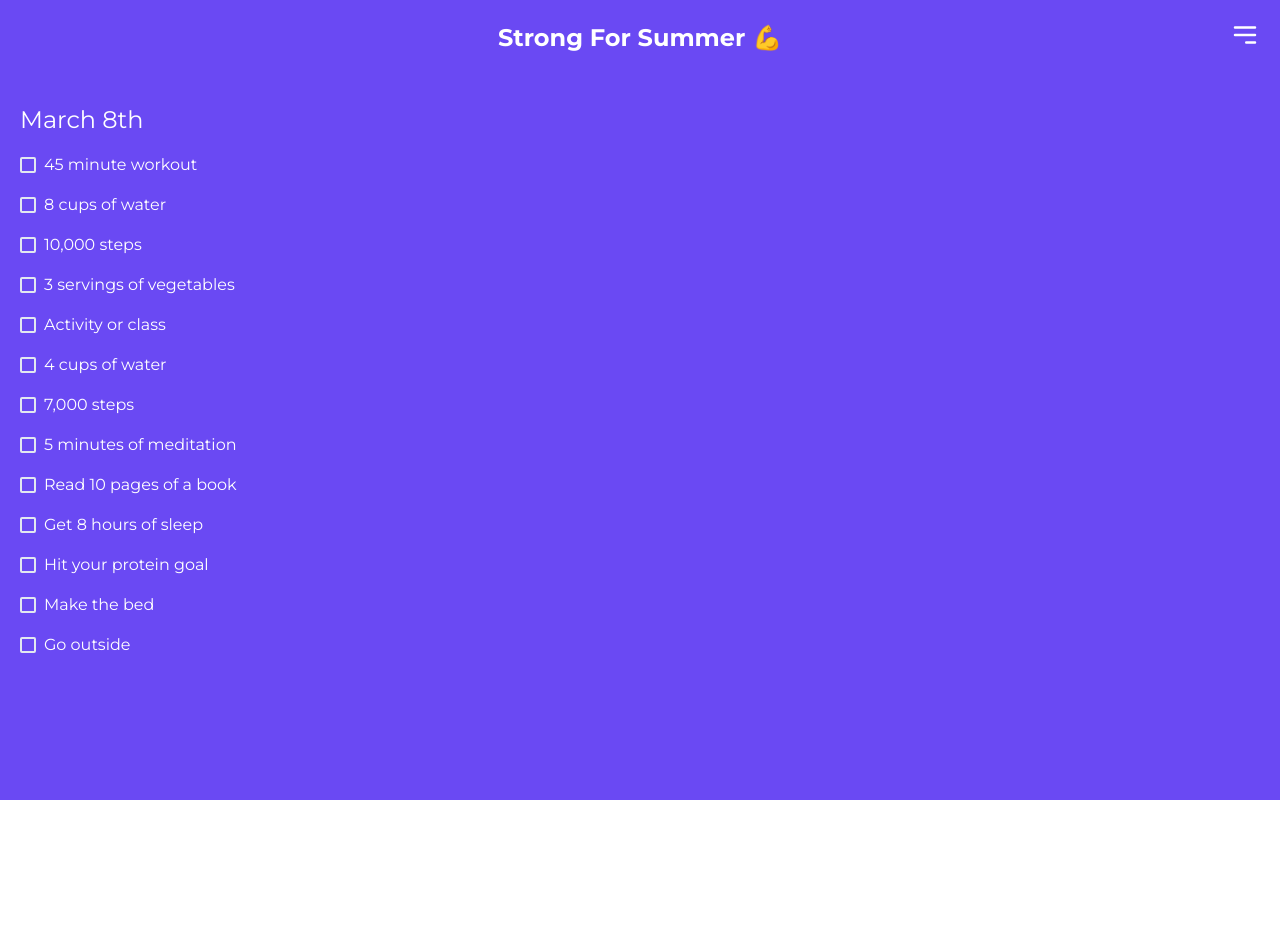
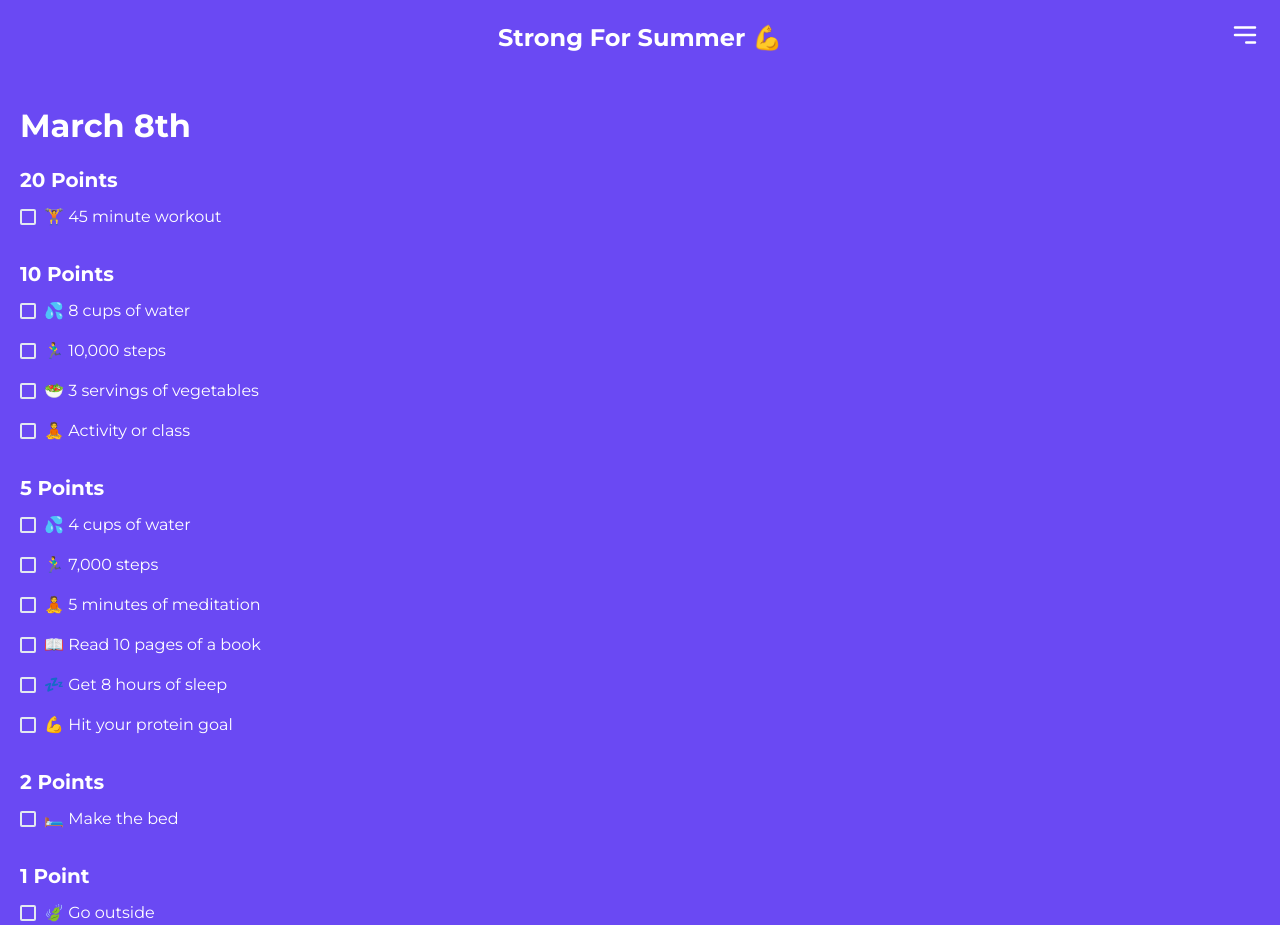
Before and after one commit to colbygarland/strong-for-summer, a Next.js app: page / in a window 1280 px wide. Before the commit the page ends 800 px from the top, so only its background shows below. Built offline with nearby package versions, Linux system fonts and the light colour scheme; no server answers; the database is empty; sample sign-in values are in the browser's storage.

Commit message:
fix stuff

```diff
--- a/next.config.js
+++ b/next.config.js
@@ -3,4 +3,8 @@ module.exports = {
     ignoreDuringBuilds: true,
   },
   optimizeFonts: false,
+  compiler: {
+    // Enables the styled-components SWC transform
+    styledComponents: true,
+  },
 };
--- a/pages/index.tsx
+++ b/pages/index.tsx
@@ -15,8 +15,19 @@ const Page = styled.div`
 `;
 
 const H2 = styled.h2`
-  font-size: 24px;
+  font-size: 32px;
   margin-bottom: 15px;
+  font-weight: 700;
+`;
+
+const H3 = styled.h3`
+  font-size: 20px;
+  margin-bottom: 10px;
+  font-weight: 700;
+`;
+
+const Group = styled.div`
+  margin-bottom: 30px;
 `;
 
 function Activity({ children }: { children: string }) {
@@ -48,19 +59,32 @@ export default function Home() {
     <Page>
       <Header pageTitle="Strong For Summer 💪" />
       <H2>March 8th</H2>
-      <Activity>45 minute workout</Activity>
-      <Activity>8 cups of water</Activity>
-      <Activity>10,000 steps</Activity>
-      <Activity>3 servings of vegetables</Activity>
-      <Activity>Activity or class</Activity>
-      <Activity>4 cups of water</Activity>
-      <Activity>7,000 steps</Activity>
-      <Activity>5 minutes of meditation</Activity>
-      <Activity>Read 10 pages of a book</Activity>
-      <Activity>Get 8 hours of sleep</Activity>
-      <Activity>Hit your protein goal</Activity>
-      <Activity>Make the bed</Activity>
-      <Activity>Go outside</Activity>
+      <Group>
+        <H3>20 Points</H3>
+        <Activity>🏋️ 45 minute workout</Activity>
+      </Group>
+      <Group>
+        <H3>10 Points</H3>
+        <Activity>💦 8 cups of water</Activity>
+        <Activity>🏃‍♂️ 10,000 steps</Activity>
+        <Activity>🥗 3 servings of vegetables</Activity>
+        <Activity>🧘 Activity or class</Activity>
+      </Group>
+      <Group>
+        <H3>5 Points</H3>
+        <Activity>💦 4 cups of water</Activity>
+        <Activity>🏃‍♂️ 7,000 steps</Activity>
+        <Activity>🧘 5 minutes of meditation</Activity>
+        <Activity>📖 Read 10 pages of a book</Activity>
+        <Activity>💤 Get 8 hours of sleep</Activity>
+        <Activity>💪 Hit your protein goal</Activity>
+      </Group>
+      <Group>
+        <H3>2 Points</H3>
+        <Activity>🛏️ Make the bed</Activity>
+      </Group>
+      <H3>1 Point</H3>
+      <Activity>🍃 Go outside</Activity>
     </Page>
   );
 }
```
